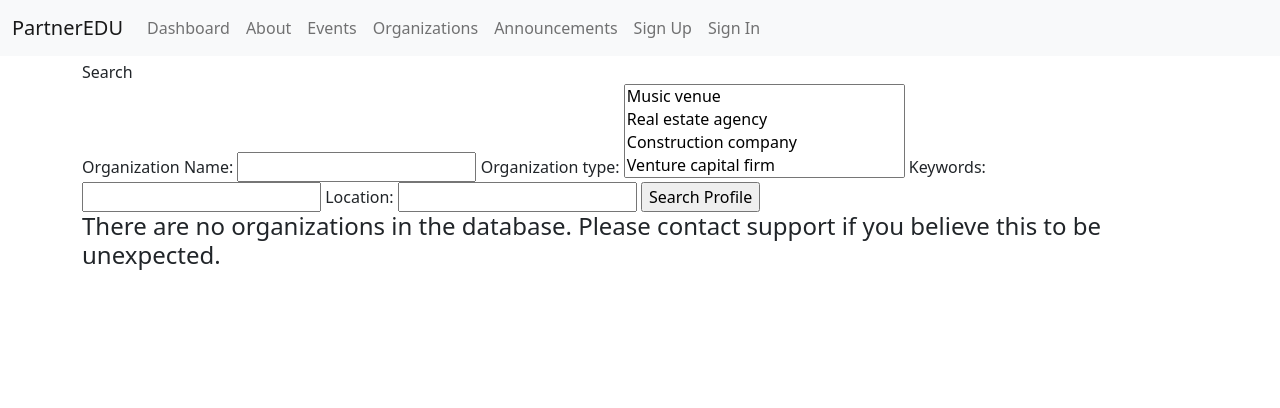
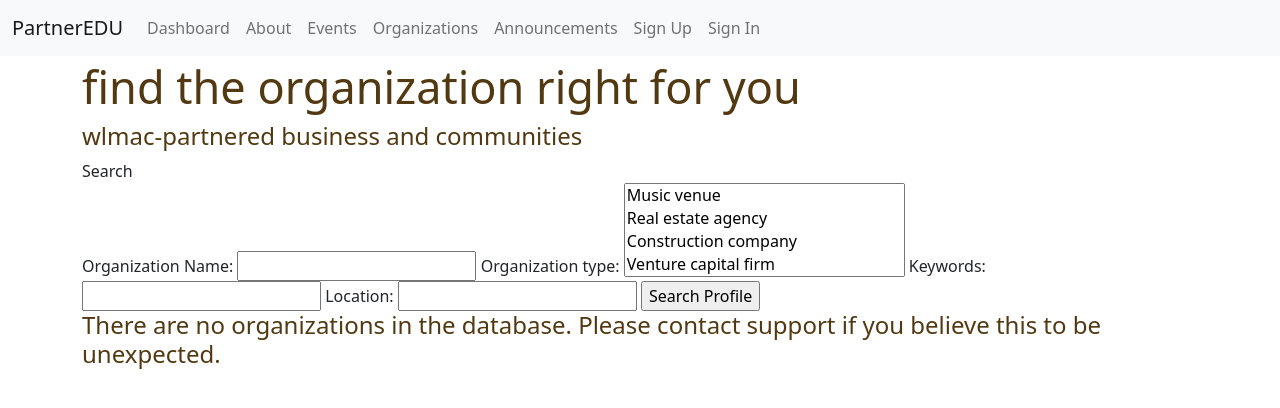
Before and after one commit to JasonLovesDoggo/PartnerEdu, a Django app: page /organizations/ in a window 1280 px wide. Shown: the top 408 px of the page. Run offline with Django 4.2, Linux system fonts and the light colour scheme; some libraries are stand-ins or nearby versions.

Commit message:
added titles

```diff
--- /dev/null
+++ b/partneredu/static/css/orgs-list.css
@@ -0,0 +1,16 @@
+
+:root{
+    --brown: #523911;
+}
+
+h1{
+    color: var(--brown);
+    font-size: 45px;
+    font-weight: 500;
+}
+
+h4{
+    color: var(--brown);
+    /* font-size: 45px; */
+    font-weight: 500;
+}
--- a/partneredu/templates/organizations/list.html
+++ b/partneredu/templates/organizations/list.html
@@ -1,11 +1,17 @@
 {% extends "base.html" %}
+{% load static %}
 
- }}
+{% block deps %}
+  <link rel="stylesheet" type="text/css" href="{% static "css/orgs-list.css" %}"/>
+{% endblock deps %}
+
 {% block title %}
   Organization Listings
 {% endblock title %}
 
 {% block content %}
+  <h1>find the organization right for you</h1>
+  <h4>wlmac-partnered business and communities</h3>
   <div class="search">
       <span>Search</span>
     <form method='GET'>
@@ -13,6 +19,7 @@
       <input class="button" type='submit' value="Search Profile"/>
     </form>
   </div>
+  <div class="org-list">
     {% for organization in organizations %}
       <div class="organization">
         <h2>
@@ -22,6 +29,7 @@
         <p>Event Type: {{ organization.event_type }}</p>
       </div>
     {% endfor %}
+  </div>
   {% if page_obj.has_previous or page_obj.has_next %}
     <div class="pagination">
       {% if page_obj.has_previous %}
```
Lines whose indentation alone changed are shown as unchanged.
